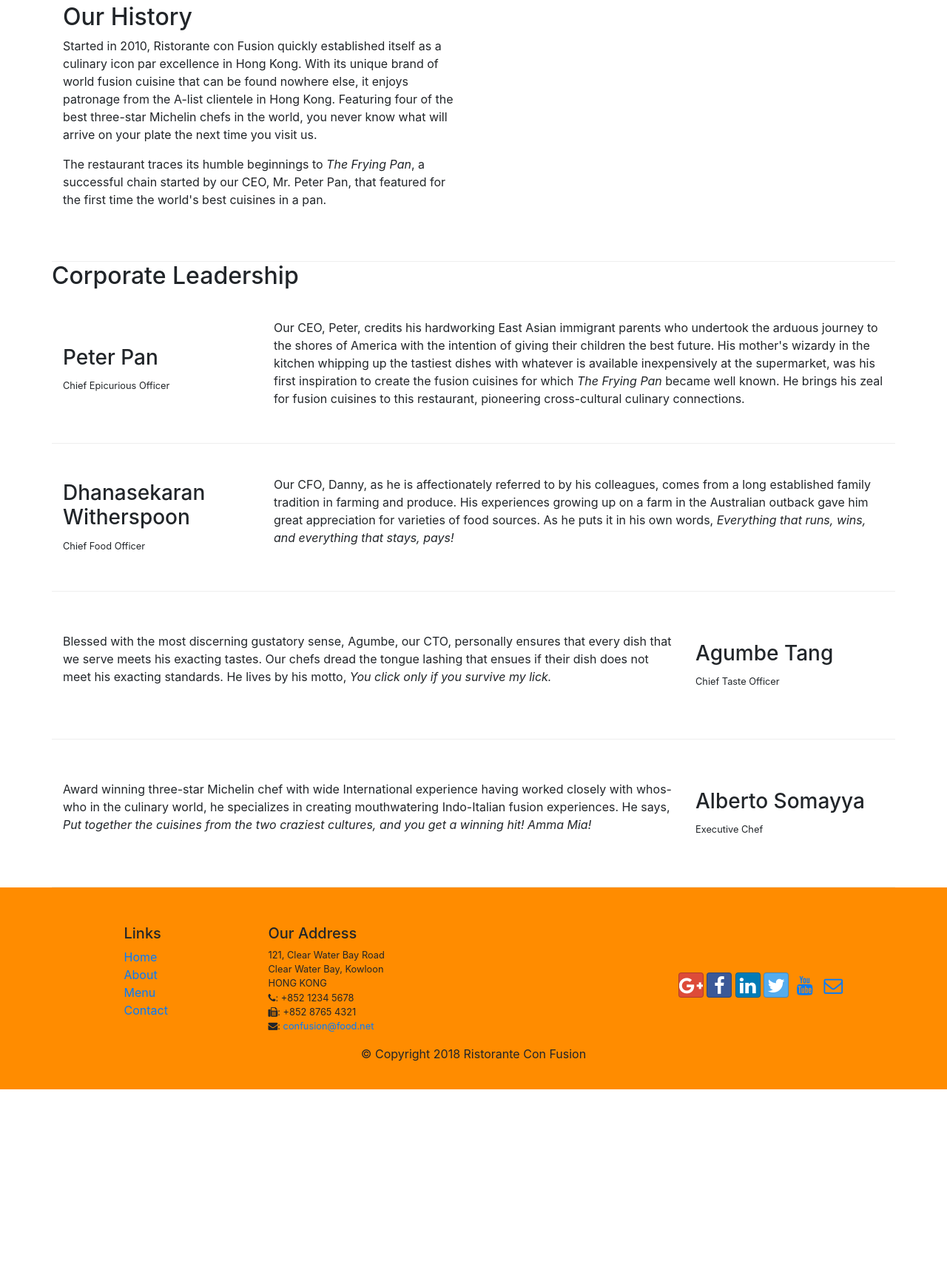
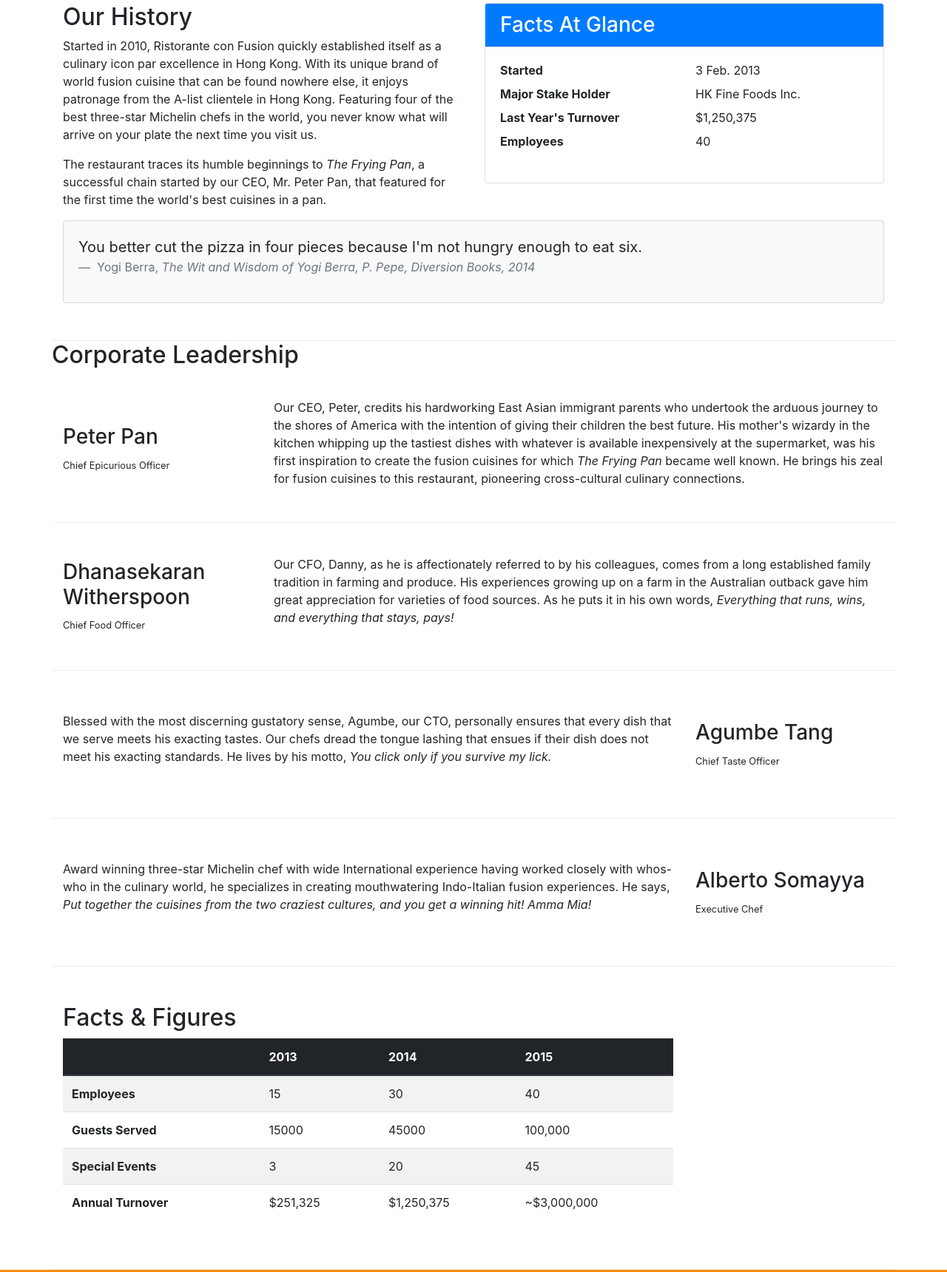
Before and after one commit to Sagadark666/Sandbox, a website: page aboutus.html in a window 1280 px wide. Shown: the part 582-2302 px from the top of the page at 74% size. Before the commit the page ends 2055 px from the top, so only its background shows below. Drawn offline with nearby package versions, Linux system fonts and the light colour scheme.

Commit message:
Tables and Cards

```diff
--- a/aboutus.html
+++ b/aboutus.html
@@ -65,12 +65,49 @@
     </div>
 
     <div class="row row-content">
-        <div class="col-12 col-sm-6">
+        <div class="col-sm-6">
             <h2>Our History</h2>
             <p>Started in 2010, Ristorante con Fusion quickly established itself as a culinary icon par excellence in Hong Kong. With its unique brand of world fusion cuisine that can be found nowhere else, it enjoys patronage from the A-list clientele in Hong Kong.  Featuring four of the best three-star Michelin chefs in the world, you never know what will arrive on your plate the next time you visit us.</p>
             <p>The restaurant traces its humble beginnings to <em>The Frying Pan</em>, a successful chain started by our CEO, Mr. Peter Pan, that featured for the first time the world's best cuisines in a pan.</p>
         </div>
-        <div>
+        <div class="col-sm">
+            <div class="card">
+                <h3 class="card-header bg-primary text-white">
+                    Facts At Glance
+                </h3>
+                <div class="card-body">
+                    <dl class="row">
+                        <dt class="col-6">
+                            Started
+                        </dt>
+                        <dd class="col-6">3 Feb. 2013</dd>
+                        <dt class="col-6">
+                            Major Stake Holder
+                        </dt>
+                        <dd class="col-6">HK Fine Foods Inc.</dd>
+                        <dt class="col-6">
+                            Last Year's Turnover
+                        </dt>
+                        <dd class="col-6">$1,250,375</dd>
+                        <dt class="col-6">
+                            Employees
+                        </dt>
+                        <dd class="col-6">40</dd>
+
+                    </dl>
+                </div>
+            </div>
+        </div>
+        <div class=col-12>
+            <div class="card card-body bg-light">
+                <blockquote class="blockquote">
+                    <p class="mb-0">You better cut the pizza in four pieces
+                    because I'm not hungry enough to eat six.</p>
+                    <footer class="blockquote-footer">
+                        Yogi Berra, <cite title="Source Title">The Wit and Wisdom of Yogi Berra, P. Pepe, Diversion Books, 2014</cite>
+                    </footer>
+                </blockquote>
+            </div>
         </div>
     </div>
 
@@ -102,6 +139,51 @@
                 </div>
                 <p class="col-sm d-none d-sm-block">Award winning three-star Michelin chef with wide International experience having worked closely with whos-who in the culinary world, he specializes in creating mouthwatering Indo-Italian fusion experiences. He says, <em>Put together the cuisines from the two craziest cultures, and you get a winning hit! Amma Mia!</em></p>
             </div>
+        </div>
+        <div class="row row-content">
+            <div class="col-12 col-sm-9">
+                <h2>Facts &amp; Figures</h2>
+                <div class="table-responsive">
+                    <table class="table table-striped">
+                        <thead class="thead-dark">
+                              <tr>
+                                <th>&nbsp;</th>
+                                <th>2013</th>
+                                <th>2014</th>
+                                <th>2015</th>
+                            </tr>
+                        </thead>
+                        <tbody>
+                            <tr>
+                                <th>Employees</th>
+                                <td>15</td>
+                                <td>30</td>
+                                <td>40</td>
+                            </tr>
+                            <tr>
+                                <th>Guests Served</th>
+                                <td>15000</td>
+                                <td>45000</td>
+                                <td>100,000</td>
+                            </tr>
+                            <tr>
+                                <th>Special Events</th>
+                                <td>3</td>
+                                <td>20</td>
+                                <td>45</td>
+                            </tr>
+                            <tr>
+                                <th>Annual Turnover</th>
+                                <td>$251,325</td>
+                                <td>$1,250,375</td>
+                                <td>~$3,000,000</td>
+                            </tr>
+
+                        </tbody>
+                    </table>
+                </div>
+            </div>
+            <div class="col-12 col-sm-3"></div>
         </div>
     </div>
 
```
